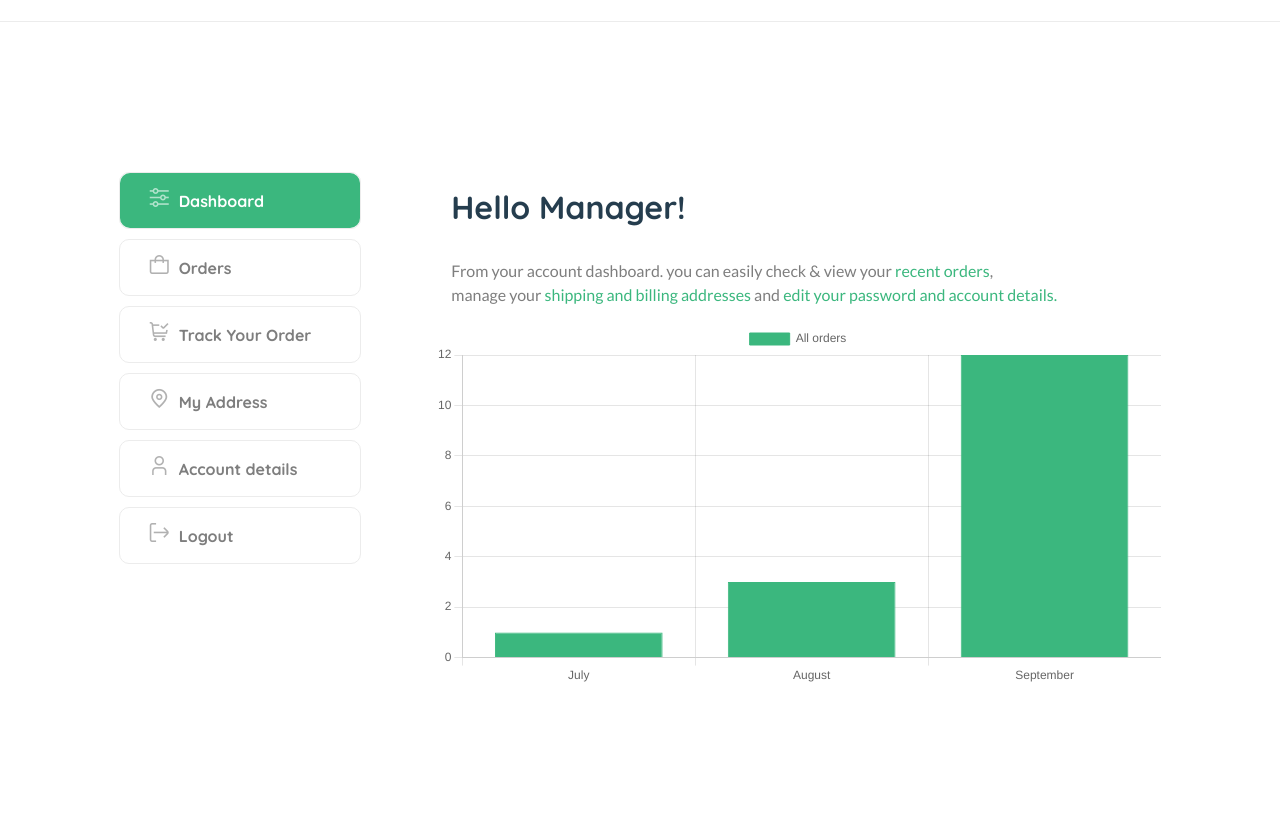
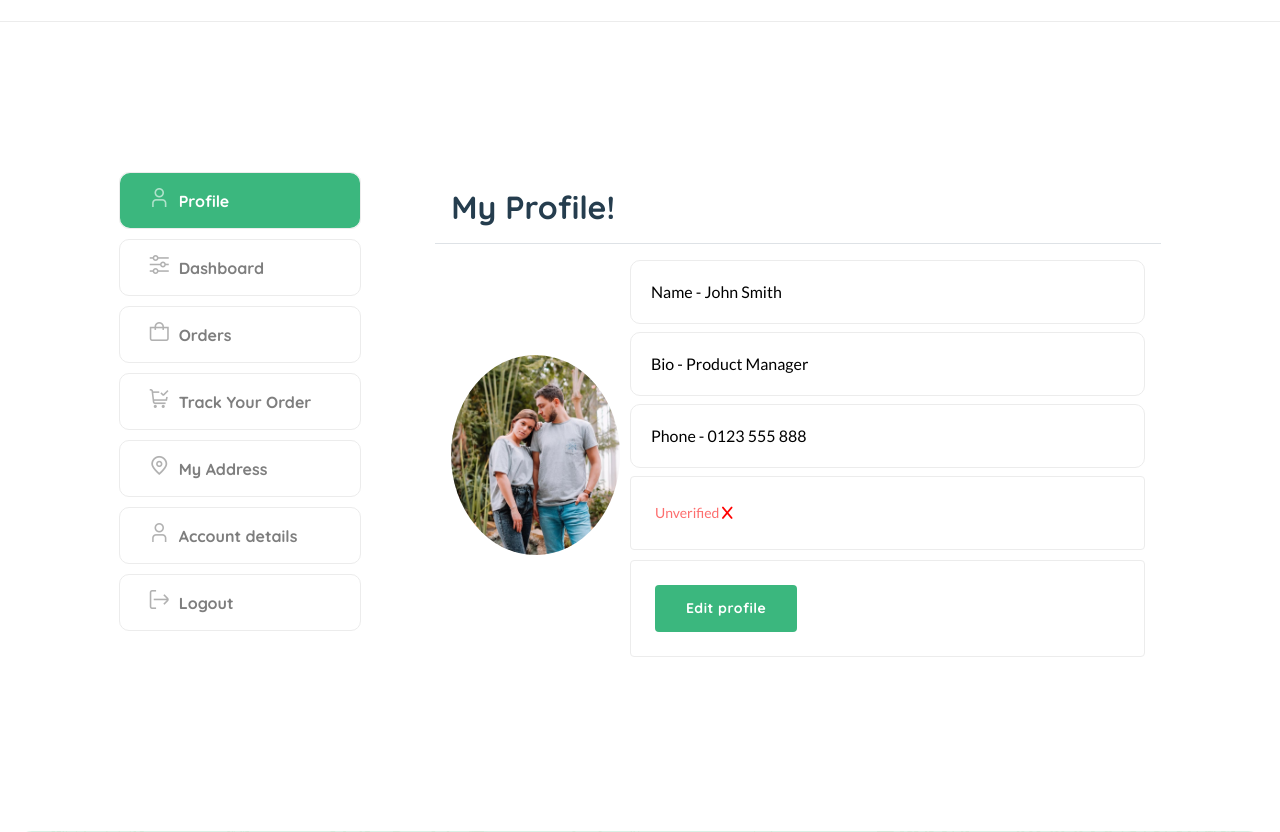
Before and after one commit to kharpham/CommerceShop, a Django app: page /dashboard/ in a window 1280 px wide. Shown: the part 358-1190 px from the top of the page. Run offline with Django 5.2, Linux system fonts and the light colour scheme; a user stored in the database is signed in; data comes from the database, SQL or seed files in the repository; both versions use the stored data as it was after the commit; parts of the project's set-up code (start-up, migrations or seed data) failed here and were passed over; some libraries are stand-ins or nearby versions.

Commit message:
Add profile page

```diff
--- a/core/views.py
+++ b/core/views.py
@@ -8,7 +8,7 @@ from django.template.loader import render_to_string
 from django.urls import reverse
 from django.views.decorators.csrf import csrf_exempt
 from core.models import Product, Category, Vendor, CartOrder, CartOrderItem, WishList, ProductImage, ProductReview, Address
-from userauths.models import ContactUs
+from userauths.models import ContactUs, Profile
 from taggit.models import Tag
 from django.contrib.auth.decorators import login_required
 from core.forms import ProductReviewForm
@@ -330,8 +330,9 @@ def payment_failed_view(request):
 @login_required()
 def customer_dashboard(request):
     orders = request.user.cart_orders.all().order_by("-order_date")
-    print(type(orders))
     addresses =  Address.objects.filter(user=request.user)
+    profile = Profile.objects.filter(user=request.user)
+
     order_distribution = request.user.cart_orders.all().annotate(month=ExtractMonth("order_date")).values("month").annotate(count=Count("id")).values("month", "count")
     months = []
     total_orders = []
@@ -355,6 +356,7 @@ def customer_dashboard(request):
         "order_distribution": order_distribution,
         "months": months,
         "total_orders": total_orders,
+        "profile": profile[0],
     }
     return render(request, 'core/dashboard.html', context)
 
--- a/templates/core/dashboard.html
+++ b/templates/core/dashboard.html
@@ -20,7 +20,10 @@
                                 <div class="dashboard-menu">
                                     <ul class="nav flex-column" role="tablist">
                                         <li class="nav-item">
-                                            <a class="nav-link active" id="dashboard-tab" data-bs-toggle="tab" href="#dashboard" role="tab" aria-controls="dashboard" aria-selected="false"><i class="fi-rs-settings-sliders mr-10"></i>Dashboard</a>
+                                            <a class="nav-link active" id="profile-tab" data-bs-toggle="tab" href="#profile" role="tab" aria-controls="profile" aria-selected="false"><i class="fi-rs-user mr-10"></i>Profile</a>
+                                        </li>
+                                        <li class="nav-item">
+                                            <a class="nav-link" id="dashboard-tab" data-bs-toggle="tab" href="#dashboard" role="tab" aria-controls="dashboard" aria-selected="false"><i class="fi-rs-settings-sliders mr-10"></i>Dashboard</a>
                                         </li>
                                         <li class="nav-item">
                                             <a class="nav-link" id="orders-tab" data-bs-toggle="tab" href="#orders" role="tab" aria-controls="orders" aria-selected="false"><i class="fi-rs-shopping-bag mr-10"></i>Orders</a>
@@ -42,7 +45,38 @@
                             </div>
                             <div class="col-md-9">
                                 <div class="tab-content account dashboard-content pl-50">
-                                    <div class="tab-pane fade active show" id="dashboard" role="tabpanel" aria-labelledby="dashboard-tab">
+                                    <div class="tab-pane fade active show" id="profile" role="tabpanel" aria-labelledby="profile-tab">
+                                        <div class="card">
+                                            <div class="card-header border-bottom">
+                                                <h3 class="mb-0">My Profile!</h3>
+                                            </div>
+                                            <div class="card-body mb-2" style="display: flex; align-items: center; gap: 10px;">
+                                                <div>
+                                                    <img src="{{profile.image.url}}" style="width: 200px; height: 200px; object-fit: cover; border-radius: 50%; " alt="" >
+                                                </div>
+                                                <div>
+                                                    <input class="mb-2" type="text" value="Name - {{profile.full_name}}">
+                                                    <input class="mb-2" type="text" value="Bio - {{profile.bio}}">
+                                                    <input class="mb-2" type="text" value="Phone - {{profile.phone}}">
+                                                    {% if profile.verified %}
+                                                    <div class="p-4 border rounded">
+                                                        <span class="text-success">Verified </span><i class="fas fa-check-circle" style="color: green;"></i>
+                                                    </div>
+                                                    {% else %}
+                                                    <div class="p-4 border rounded">
+                                                        <span class="text-danger">Unverified</span> <i class="fas fa-x" style="color: red;"></i>
+                                                    </div>
+                                                    {% endif %}
+                                                    <div class="p-4 border rounded mt-10">
+                                                        <button class="btn btn-success">Edit profile</button>
+                                                    </div>
+                                                </div>
+
+
+                                            </div>
+                                        </div>
+                                    </div>
+                                    <div class="tab-pane fade" id="dashboard" role="tabpanel" aria-labelledby="dashboard-tab">
                                         <div class="card">
                                             <div class="card-header">
                                                 <h3 class="mb-0">Hello {{request.user|title}}!</h3>
--- a/userauths/admin.py
+++ b/userauths/admin.py
@@ -1,11 +1,14 @@
 from django.contrib import admin
-from .models import User, ContactUs
+from .models import User, ContactUs, Profile
 
 # Register your models here.
 class UserAdmin(admin.ModelAdmin):
     list_display = ['username', 'email', 'bio']
 class ContactUsAdmin(admin.ModelAdmin):
     list_display = ['full_name', 'email', 'subject']
+class ProfileAdmin(admin.ModelAdmin):
+    list_display = ['full_name', 'bio', 'phone']
 
 admin.site.register(User, UserAdmin)
 admin.site.register(ContactUs, ContactUsAdmin)
+admin.site.register(Profile, ProfileAdmin)
--- a/userauths/models.py
+++ b/userauths/models.py
@@ -27,3 +27,14 @@ class ContactUs(models.Model):
         verbose_name_plural = "Contact Us"
     def __str__(self):
         return self.full_name
+
+class Profile(models.Model):
+    user = models.OneToOneField(User, on_delete=models.CASCADE)
+    image = models.ImageField(upload_to="image")
+    full_name = models.CharField(max_length=200)
+    bio = models.CharField(max_length=200, null=True, blank=True)
+    phone = models.CharField(max_length=200)
+    verified = models.BooleanField(default=False)
+
+    def __str__(self):
+        return self.full_name
```
Also changed, not shown: db.sqlite3, media/image/sustainable_couple_2.jpg (added), media/image/z4797029323135_4454ecc8fe1e54274b106011bc4005fe.jpg (added), userauths/migrations/0004_alter_contactus_options_profile.py (added).
